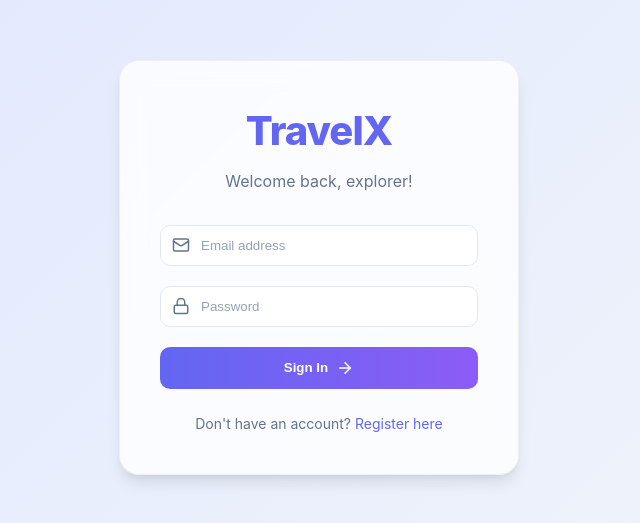
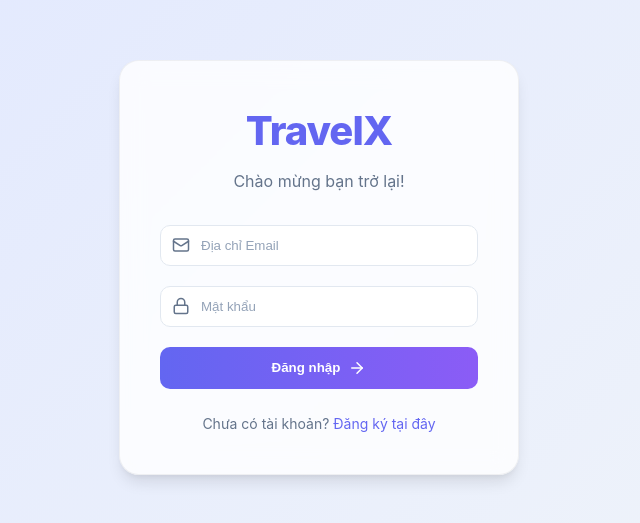
Before and after one commit to mtritran/travel-platform, a React (Vite) app in the folder FE/: page /login in a window 1280 px wide. Shown: the part 133-656 px from the top of the page, without its empty margins (321-961 px from the left). Built offline with nearby package versions, Linux system fonts and the light colour scheme.

Commit message:
Update LoginPage.tsx

```diff
--- a/FE/src/pages/LoginPage.tsx
+++ b/FE/src/pages/LoginPage.tsx
@@ -3,6 +3,7 @@ import { Lock, Mail, ArrowRight } from 'lucide-react';
 import api from '../services/api';
 import { useNavigate } from 'react-router-dom';
 import { ENDPOINTS } from '../constants/endpoints';
+import { useAuth } from '../context/AuthContext';
 
 const LoginPage: React.FC = () => {
   const [email, setEmail] = useState('');
@@ -10,6 +11,7 @@ const LoginPage: React.FC = () => {
   const [loading, setLoading] = useState(false);
   const [error, setError] = useState('');
   const navigate = useNavigate();
+  const { refreshUser } = useAuth();
 
   const handleLogin = async (e: React.FormEvent) => {
     e.preventDefault();
@@ -21,10 +23,28 @@ const LoginPage: React.FC = () => {
       const response = await api.post(ENDPOINTS.AUTH.LOGIN, { email, password });
       console.log('Login success:', response.data);
       localStorage.setItem('token', response.data.result.token);
-      navigate('/');
+
+      // Fetch user info to know the role before navigating
+      const userRes = await api.get(ENDPOINTS.USER.GET_MY_INFO);
+      const user = userRes.data.result;
+      console.log('User roles check:', user.roles);
+
+      const isAdmin = user.roles?.some((r: any) => r.name === 'ADMIN');
+      console.log('Is Admin?:', isAdmin);
+
+      if (isAdmin) {
+        console.log('Navigating to /admin');
+        navigate('/admin');
+      } else {
+        console.log('Navigating to /');
+        navigate('/');
+      }
+
+      // Update global context
+      await refreshUser();
     } catch (err: any) {
       console.error('Login error details:', err);
-      setError(err.response?.data?.message || 'Login failed. Please check your credentials.');
+      setError(err.response?.data?.message || 'Đăng nhập thất bại. Vui lòng kiểm tra lại thông tin.');
     } finally {
       setLoading(false);
     }
@@ -46,7 +66,7 @@ const LoginPage: React.FC = () => {
       }}>
         <div style={{ textAlign: 'center', marginBottom: '32px' }}>
           <h1 style={{ fontSize: '2.5rem', fontWeight: '800', color: 'var(--primary)', letterSpacing: '-0.025em' }}>TravelX</h1>
-          <p style={{ color: 'var(--text-secondary)', marginTop: '8px' }}>Welcome back, explorer!</p>
+          <p style={{ color: 'var(--text-secondary)', marginTop: '8px' }}>Chào mừng bạn trở lại!</p>
         </div>
 
         <form onSubmit={handleLogin} style={{ display: 'flex', flexDirection: 'column', gap: '20px' }}>
@@ -54,7 +74,7 @@ const LoginPage: React.FC = () => {
             <Mail size={18} style={{ position: 'absolute', left: '12px', top: '50%', transform: 'translateY(-50%)', color: 'var(--text-secondary)' }} />
             <input
               type="email"
-              placeholder="Email address"
+              placeholder="Địa chỉ Email"
               value={email}
               onChange={(e) => setEmail(e.target.value)}
               style={{ paddingLeft: '40px' }}
@@ -66,7 +86,7 @@ const LoginPage: React.FC = () => {
             <Lock size={18} style={{ position: 'absolute', left: '12px', top: '50%', transform: 'translateY(-50%)', color: 'var(--text-secondary)' }} />
             <input
               type="password"
-              placeholder="Password"
+              placeholder="Mật khẩu"
               value={password}
               onChange={(e) => setPassword(e.target.value)}
               style={{ paddingLeft: '40px' }}
@@ -90,16 +110,16 @@ const LoginPage: React.FC = () => {
               opacity: loading ? 0.7 : 1
             }}
           >
-            {loading ? 'Authenticating...' : (
+            {loading ? 'Đang xác thực...' : (
               <>
-                Sign In <ArrowRight size={18} />
+                Đăng nhập <ArrowRight size={18} />
               </>
             )}
           </button>
         </form>
 
         <p style={{ textAlign: 'center', marginTop: '24px', color: 'var(--text-secondary)', fontSize: '0.875rem' }}>
-          Don't have an account? <a href="/register" style={{ color: 'var(--primary)', textDecoration: 'none' }}>Register here</a>
+          Chưa có tài khoản? <a href="/register" style={{ color: 'var(--primary)', textDecoration: 'none' }}>Đăng ký tại đây</a>
         </p>
       </div>
     </div>
```
